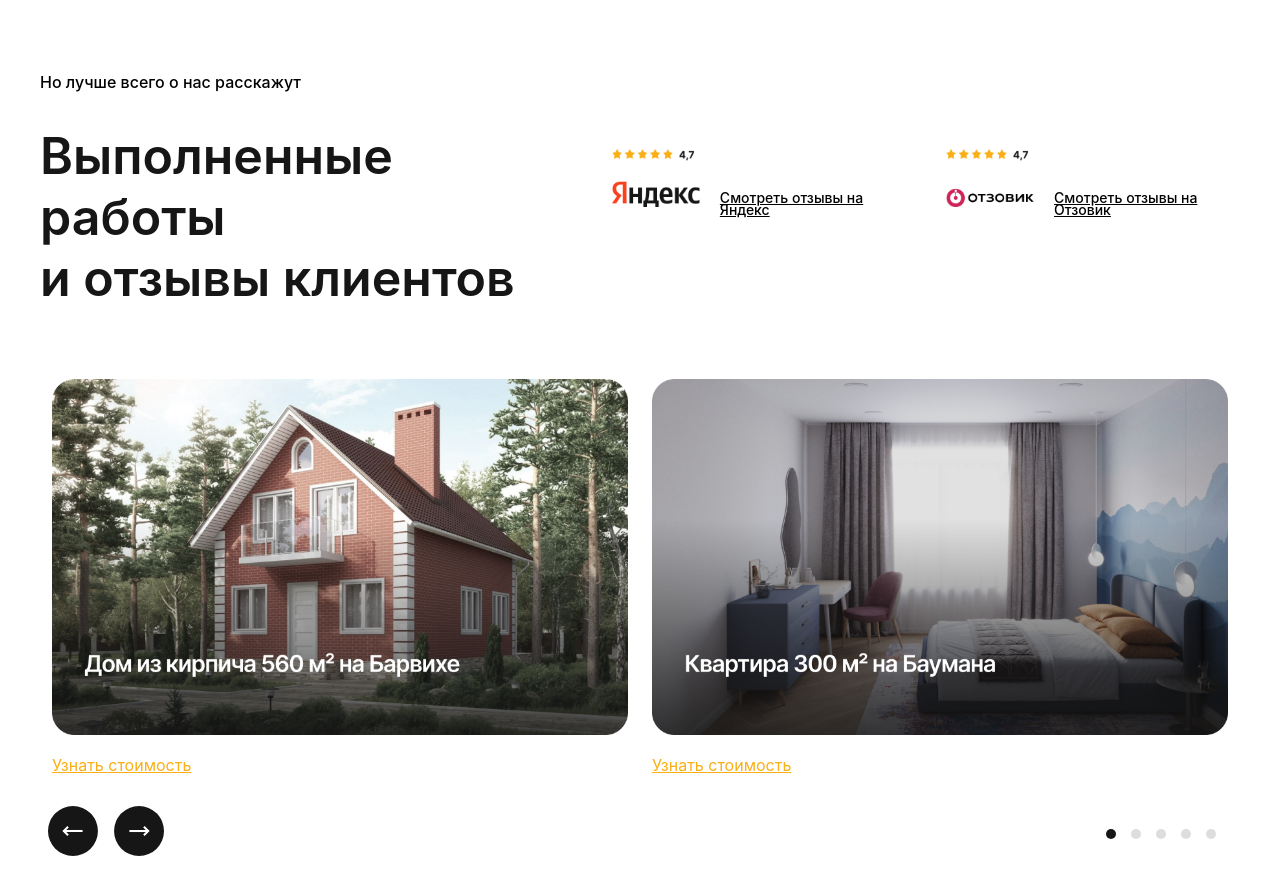
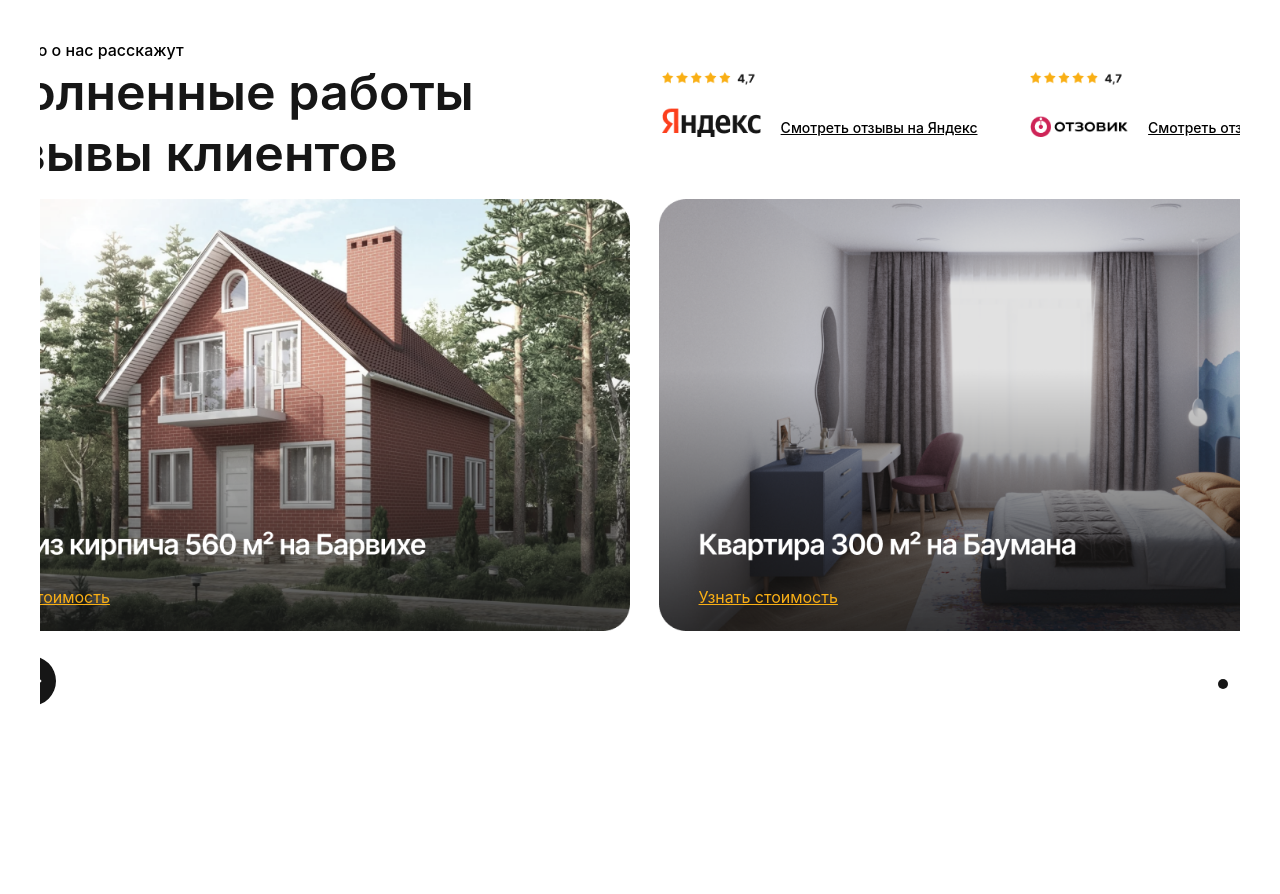
Before and after one commit to projacktor/FixR, a React (Vite) app: page / in a window 1280 px wide. Shown: the part 2740-3634 px from the top of the page. After the commit the page ends 3572 px from the top, so only its background shows below. Built offline with nearby package versions, Linux system fonts and the light colour scheme.

Commit message:
Change Works Gallery style

```diff
--- a/src/components/page chunks/Works Gallery/style.scss
+++ b/src/components/page chunks/Works Gallery/style.scss
@@ -20,7 +20,7 @@
     align-items: center;
 
     img {
-      width: 100%;
+      width: 98%;
     }
 
     p {
--- a/src/pages/Home/Home.jsx
+++ b/src/pages/Home/Home.jsx
@@ -42,6 +42,7 @@ import telegramIco from "./static/icons/telegramIco.svg";
 import pseudoVid from "./static/works/pseudoVid.png";
 import whatsappIco from "../../assets/svg/whatsappIcon.svg";
 import Risk from "../../components/helpers/Risk/Risk.jsx";
+import WorksGallery from "../../components/page chunks/Works Gallery/WorksGallery.jsx";
 
 
 function Home() {
@@ -196,7 +197,7 @@ function Home() {
             <div id="home_risk">
                 <Risk />
             </div>
-
+            <div id="home_works_gallery">
                 <div className="response_header">
                     <div id="response_names">
                         <p>Но лучше всего о нас расскажут</p>
@@ -213,32 +214,9 @@ function Home() {
                         </a>
                     </div>
                 </div>
+                <WorksGallery/>
+            </div>
 
-            <div className="variants_gallery">
-                <div className="variants_gallery_slideshow">
-                    <div className="variant1">
-                        <img src={work1}/>
-                        <a><p><u>Узнать стоимость</u></p></a>
-                    </div>
-                    <div className="variant2">
-                        <img src={work2}></img>
-                        <a><p><u>Узнать стоимость</u></p></a>
-                    </div>
-                </div>
-                <div className="gallery_scroller">
-                    <div className="gallery_arrows">
-                        <button className="moveLeft" onClick={moveLeft}>
-                            <img className="mover leftMover" src={movingArrow}/>
-                        </button>
-                        <button className="moveRight" onClick={moveRight}>
-                            <img className="mover rightMover" src={movingArrow}/>
-                        </button>
-                    </div>
-                    <div className="gallery_pointer">
-                        <img src={scroller}/>
-                    </div>
-                </div>
-            </div>
 
             {/*<div className="response_gallery">*/}
             {/*    <div className="response_gallery_slideshow">*/}
--- a/src/pages/Home/style.scss
+++ b/src/pages/Home/style.scss
@@ -447,8 +447,14 @@
   #home_risk {
     width: 100%;
   }
+
+  #home_works_gallery {
+    display: flex;
+    flex-direction: column;
+    align-items: center;
+
     .response_header {
-    width: 100%;
+      width: 98%;
       display: flex;
       flex-direction: row;
       //justify-content: space-between;
@@ -457,8 +463,12 @@
       font-weight: 500;
       #response_names {
         width: 50%;
-      p {
-        margin-top: 2rem;
+        display: flex;
+        flex-direction: column;
+        align-items: flex-start;
+        gap: 2px;
+        p, h1 {
+          margin:0 0rem;
         }
       }
       #response_bullets {
@@ -491,49 +501,12 @@
         }
       }
     }
+  }
 
-  .variants_gallery {
+  #variants_gallery {
     width: 100%;
     height: 80vh;
-
-    .gallery_scroller {
-      top: 85%;
-      left: 1%;
-    }
-
-    .variants_gallery_slideshow {
-      width: 100%;
-      display: flex;
-      flex-direction: row;
-      justify-content: space-between;
-      align-items: center;
-
-      img {
-        width: 100%;
-      }
-
-      .variant1 {
-        order: 1;
-        margin: 1%;
-
-        p {
-          color: #f9af15;
-          top: 85%;
-          left: 3%;
-        }
-      }
-
-      .variant2 {
-        order: 2;
-        margin: 1%;
-
-        p {
-          color: #f9af15;
-          top: 85%;
-          left: 53%;
-        }
-      }
-    }
+    align-content: center;
   }
 
   .response_gallery {
```
Lines whose indentation alone changed are shown as unchanged.
